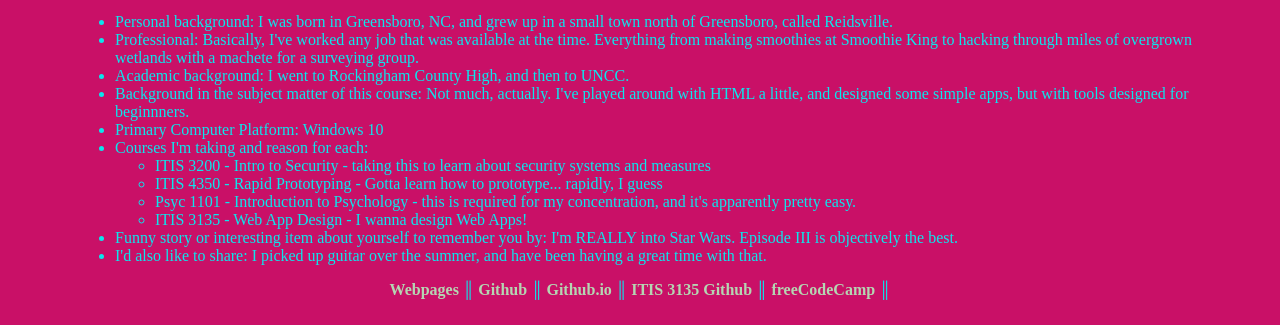
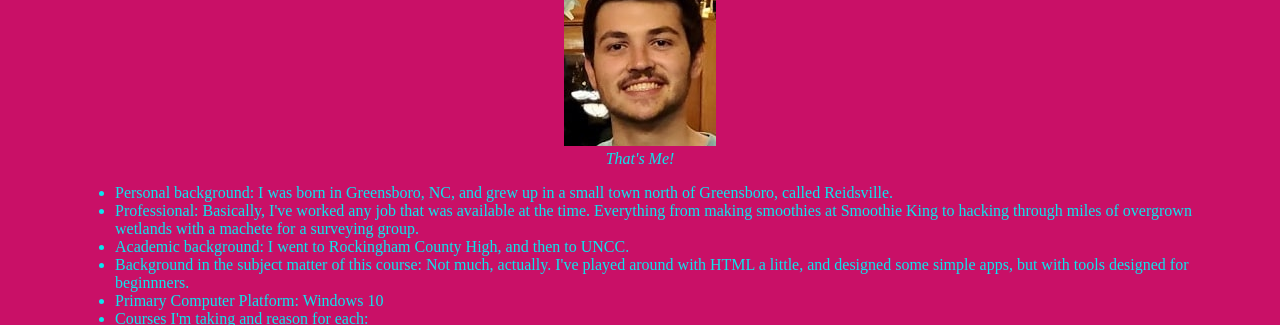
Before and after one commit to Sinclair49/Sinclair49.github.io, a plain HTML site: page itis3135/Intro.html in a window 1280 px wide. Shown: the part 216-541 px from the top of the page. Drawn offline with Linux system fonts and the light colour scheme.

Commit message:
Update Intro.html

```diff
--- a/itis3135/Intro.html
+++ b/itis3135/Intro.html
@@ -23,7 +23,7 @@
 
 		<figure>
 			<a href="images/casdadspture.jpg">
-			    <img src="sftp://csincl10@webpages.uncc.edu/public_html/Sinclair49.github.io/itis3135/images/Casdadspture.jpg" alt="alternatedescription">
+			    <img src="images/casdadspture.jpg" alt="alternatedescription">
 			</a>
 			<figcaption>That's Me!</figcaption>
 		</figure>
```
